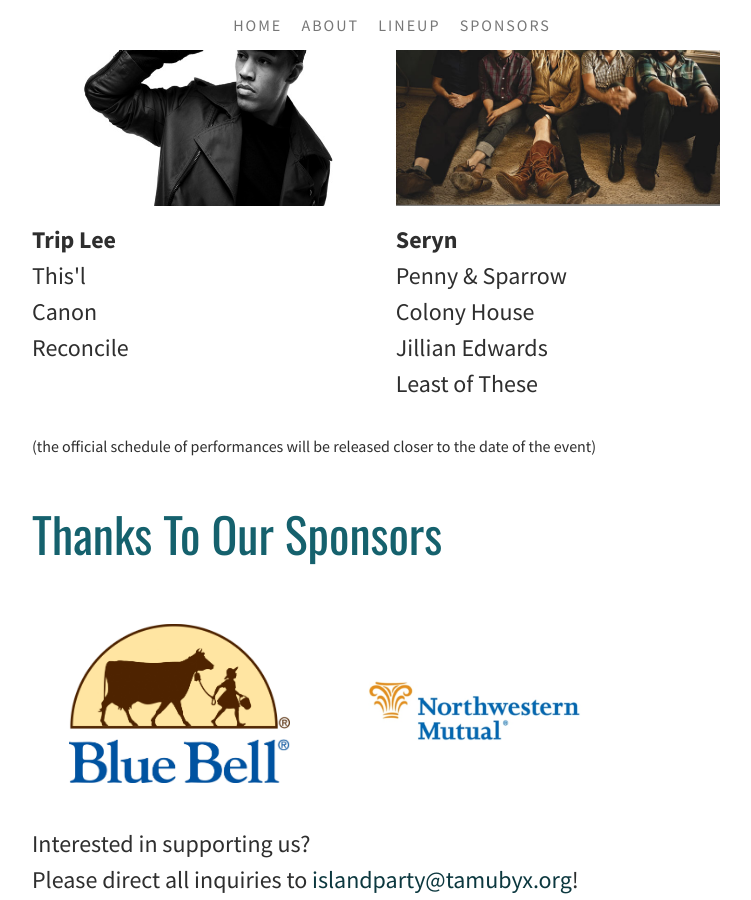
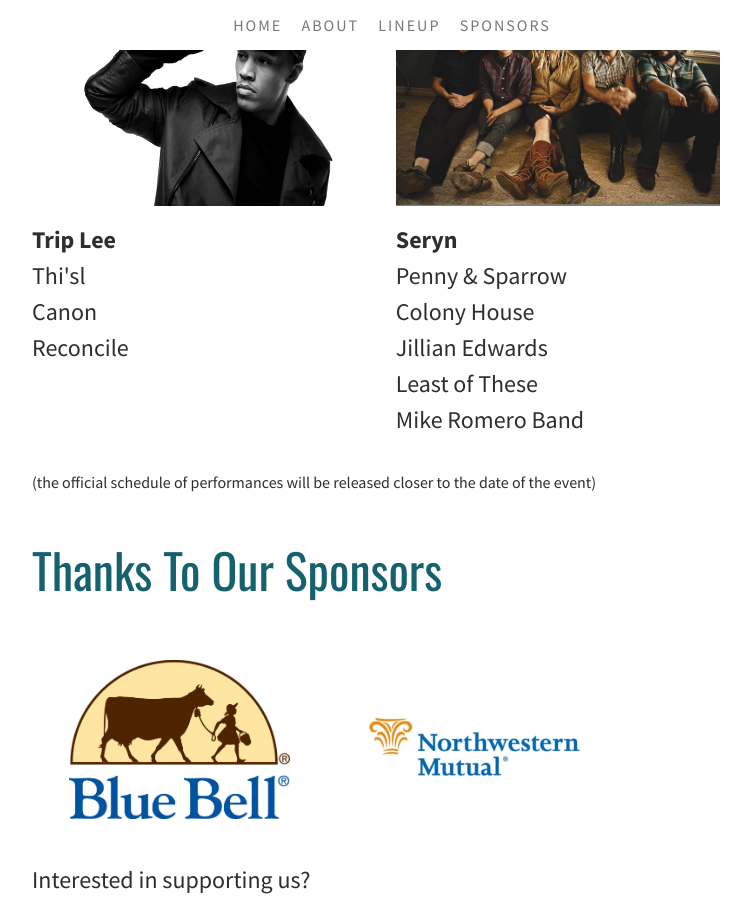
Before and after one commit to mgyarmathy/aggieislandparty.com, a Jekyll site: the page built from index.html, in a window 1280 px wide and 900 px high, scrolled down 2313 px. Shown: the whole window, without its empty margins (240-991 px from the left). Built offline with Jekyll 4.4.1, drawn with Linux system fonts in a browser that asks for light colours; nearby versions of some CDN libraries; library files that are not in the unit come from our copies; the list of posts is cut into pages by our own code.

Commit message:
fixed Thi'sl typo + added Mike Romero Band to lineup

```diff
--- a/index.html
+++ b/index.html
@@ -35,7 +35,7 @@
       <div class="artist-img" style="background-image: url('/img/Trip_Lee.jpg');"></div>
       <ul>
         <li>Trip Lee</li>
-        <li>This'l</li>
+        <li>Thi'sl</li>
         <li>Canon</li>
         <li>Reconcile</li>
       </ul>
@@ -49,6 +49,7 @@
           <li>Colony House</li>
           <li>Jillian Edwards</li>
           <li>Least of These</li>
+          <li>Mike Romero Band</li>
         </ul>
       </div>
     </div>
```
